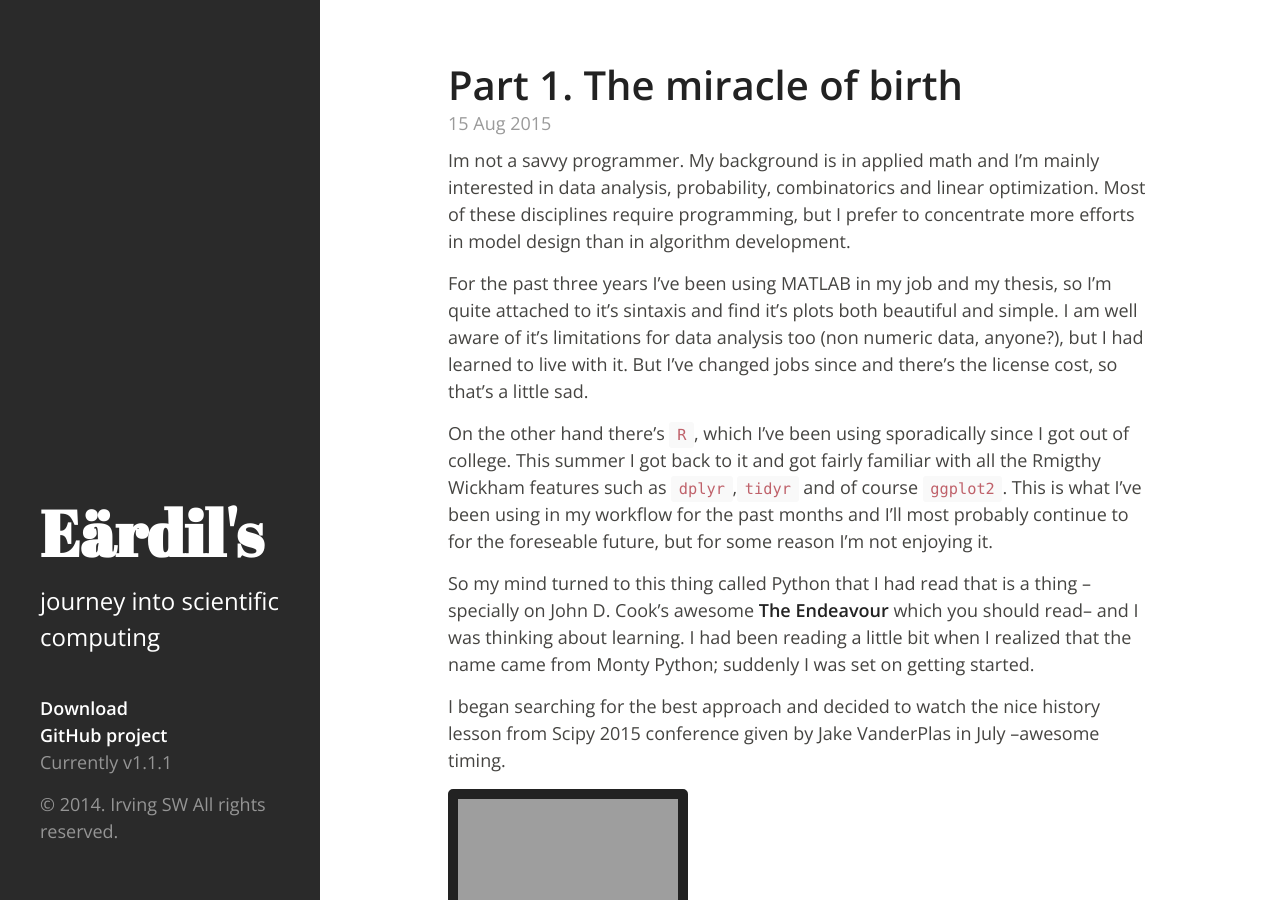
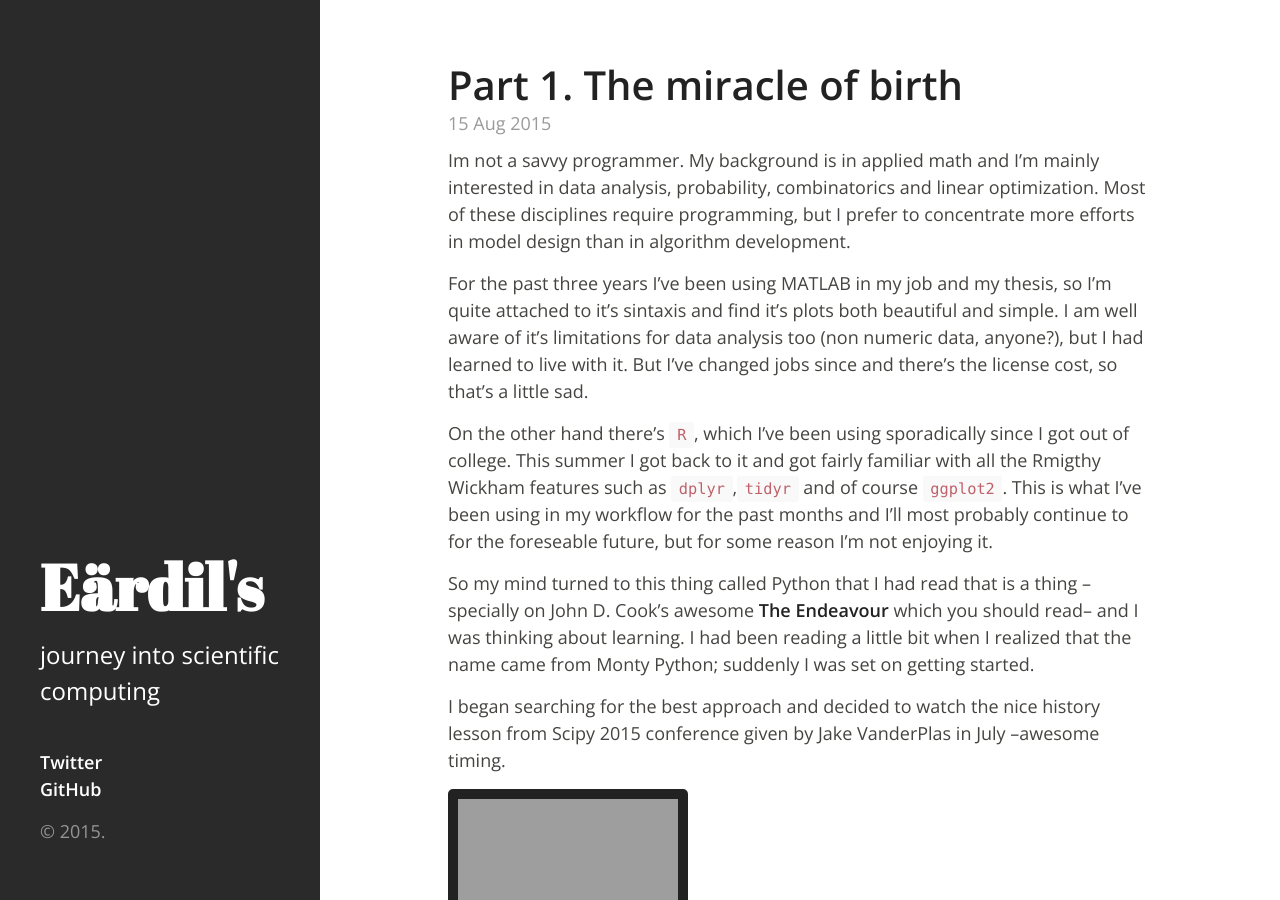
Before and after one commit to eardil/eardil.github.io, a Jekyll site: the page built from index.html, in a window 1280 px wide and 900 px high. Built offline with Jekyll 4.4.1, drawn with Linux system fonts in a browser that asks for light colours; Markdown is read by kramdown in place of the engine named in the settings; the list of posts is cut into pages by our own code; grey boxes are pictures that could not be loaded.

Commit message:
Links corregidos

```diff
--- a/_layouts/default.html
+++ b/_layouts/default.html
@@ -13,14 +13,14 @@
         <div class="colophon">
           <ul class="colophon-links">
             <li>
-              <a href="https://github.com/mdo/hyde/archive/v{{ site.version }}.zip">Download</a>
+              <a href="https://twitter.com/Eardil">Twitter</a>
             </li>
             <li>
-              <a href="https://github.com/mdo/hyde">GitHub project</a>
+              <a href="https://github.com/eardil/">GitHub</a>
             </li>
-            <li>Currently v{{ site.version }}</li>
+            <li></li>
           </ul>
-          <p>&copy; 2014. {{ site.author.name }} All rights reserved.</p>
+          <p>&copy; 2015.</p>
         </div>
       </div>
     </header>
```
